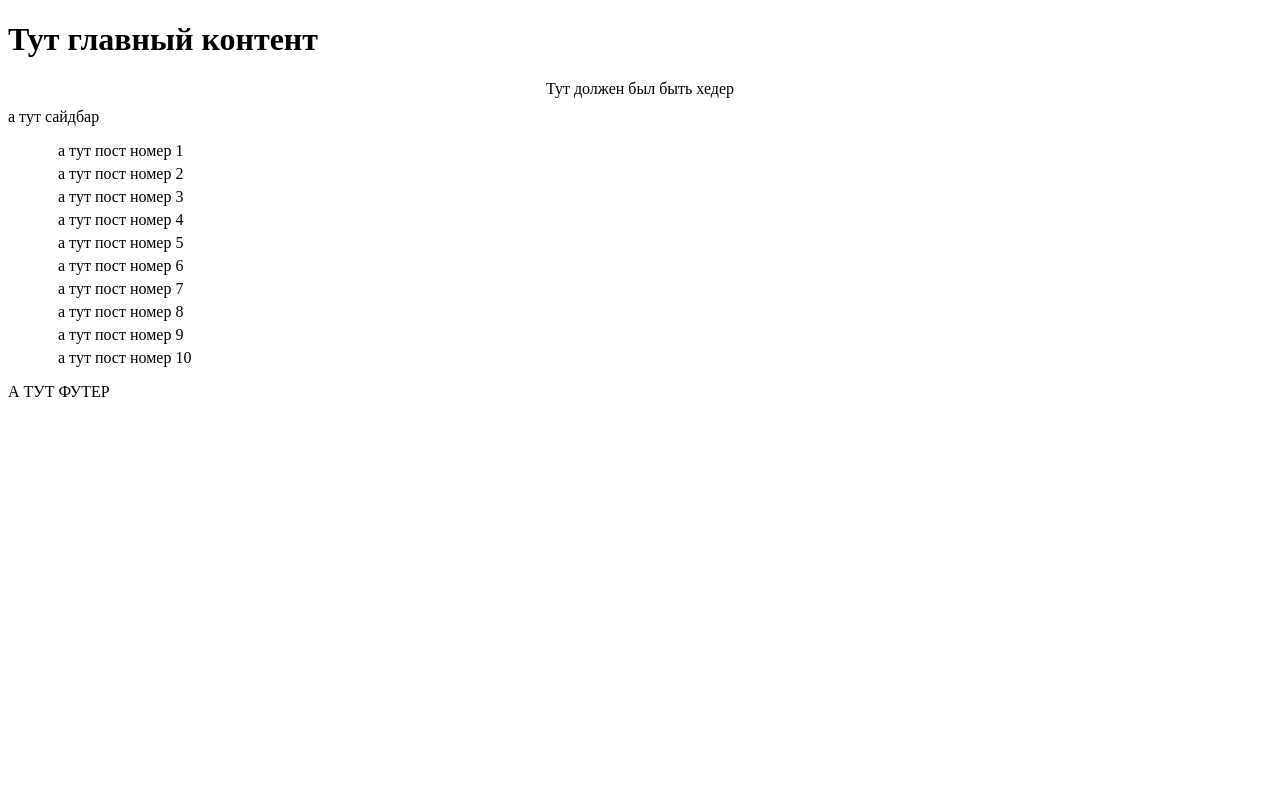
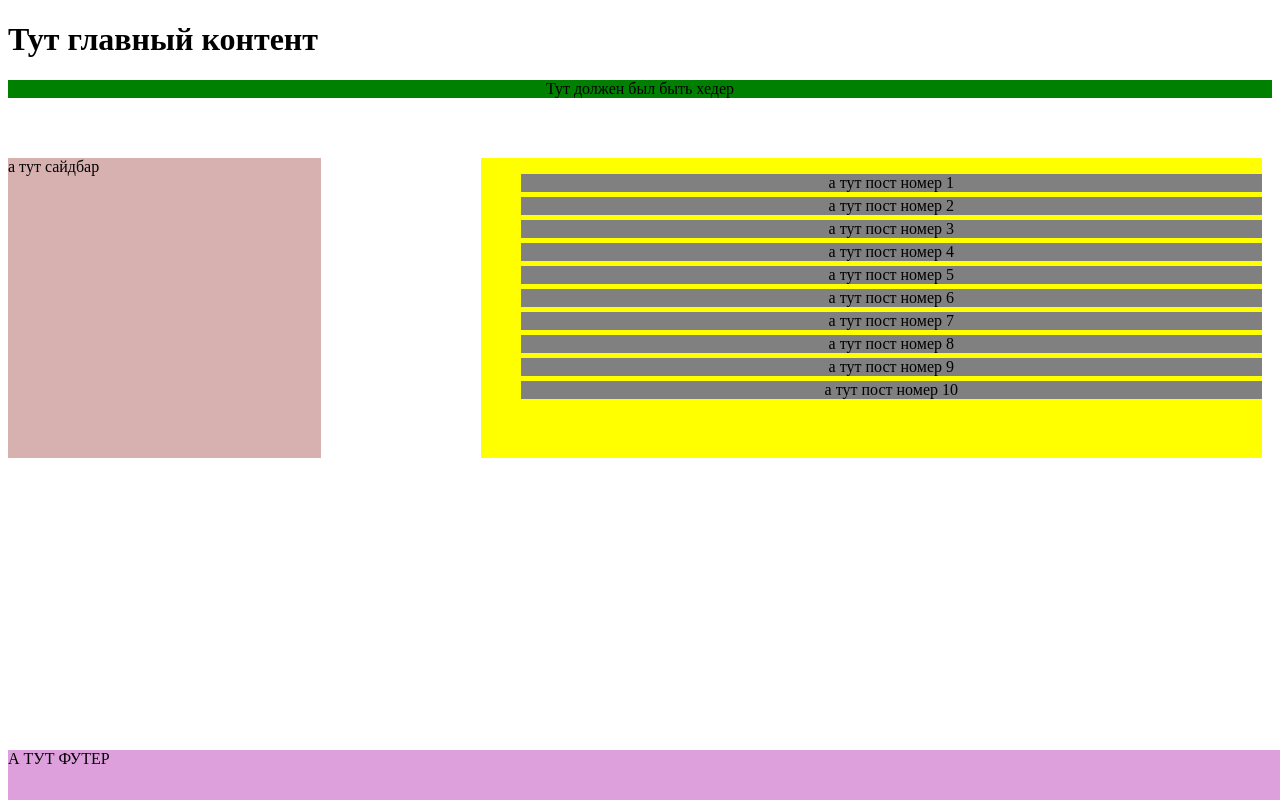
Before and after one commit to DenisYuminov/YuminovDenisPython11-109, a Flask app: page / in a window 1280 px wide. Run offline with Flask 2, Linux system fonts and the light colour scheme.

Commit message:
hw3 дежук

```diff
--- a/hw/hw3/static/css/main.css
+++ b/hw/hw3/static/css/main.css
@@ -3,21 +3,43 @@
 .header {
     margin-bottom: 10px;
     text-align: center;
+    background: green;
 }
 
 .left-sidebar{
-    width: 25em border-box;
+    width: 400px ;
+    height: 300px;
+    background: #d7b0b0;
 }
 .content{
-    width: 75em border-box;
-    margin-left: 10px;
+    width: 1000px;
+    margin-left: 10em;
     margin-right: 10px;
+    background: yellow;
+    text-align: center;
 }
 
 .post {
     margin: 5px auto;
+    background: grey;
+
 }
 
 .footer {
-    margin-top: 10px;
+    position: absolute;
+    width: 100%;
+    height: 50px;
+    background: plum;
+    bottom: 0;
+
 }
+
+.container{
+    position: relative;
+    padding-top: 50px;
+    width: 100%;
+    display: -webkit-inline-flex;
+    display: inline-flex;
+    justify-content: space-evenly;
+
+}
--- a/hw/hw3/templates/products.html
+++ b/hw/hw3/templates/products.html
@@ -9,6 +9,7 @@
 <h1>Тут главный контент</h1>
 	<div class="wrapper">
         <div class="header">Тут должен был быть хедер</div>
+		<div class="container">
 			<div class="left-sidebar">а тут сайдбар</div>
 			<div class="content">
 				<ul id="navigation">
@@ -19,6 +20,7 @@
     				{% endfor %}
     			</ul>
 			</div>
+		</div>
 		<div class="footer">А ТУТ ФУТЕР</div>
 	</div>
 {% endblock %}
```
Lines whose indentation alone changed are shown as unchanged.
